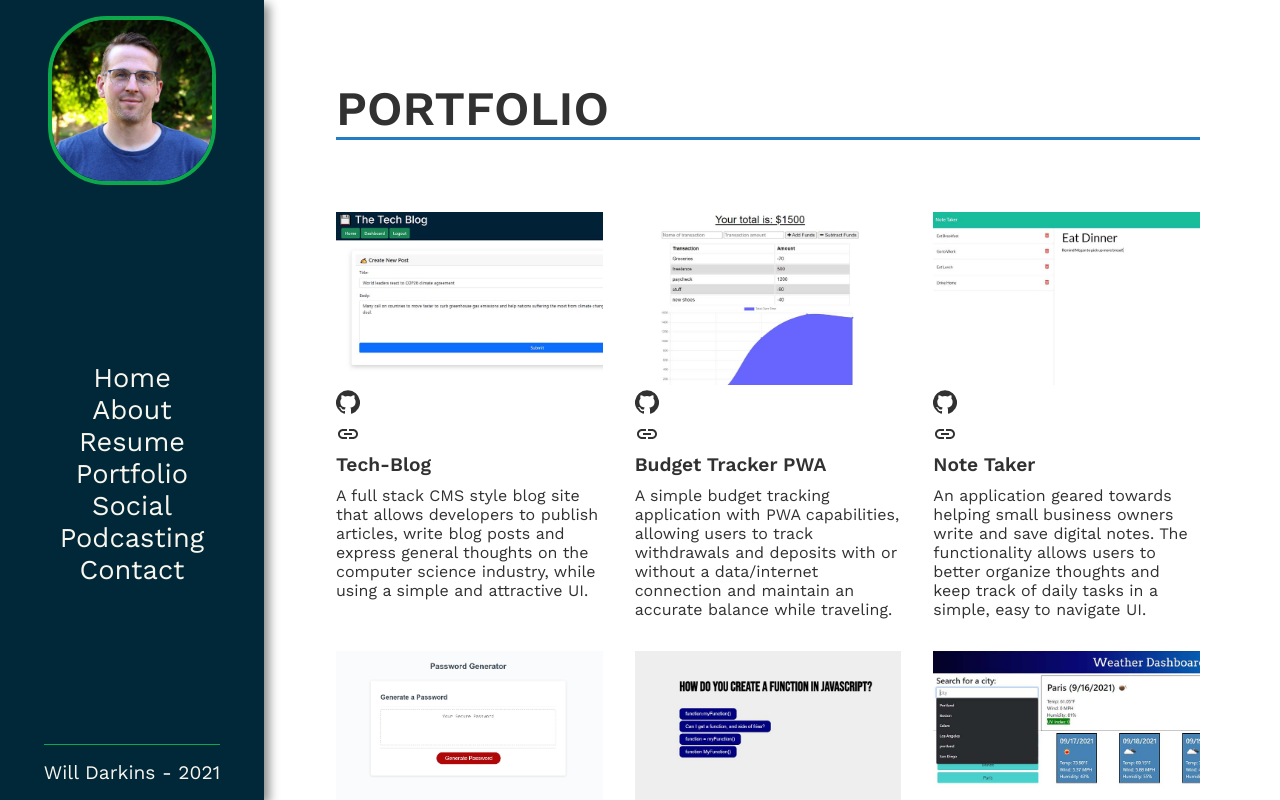
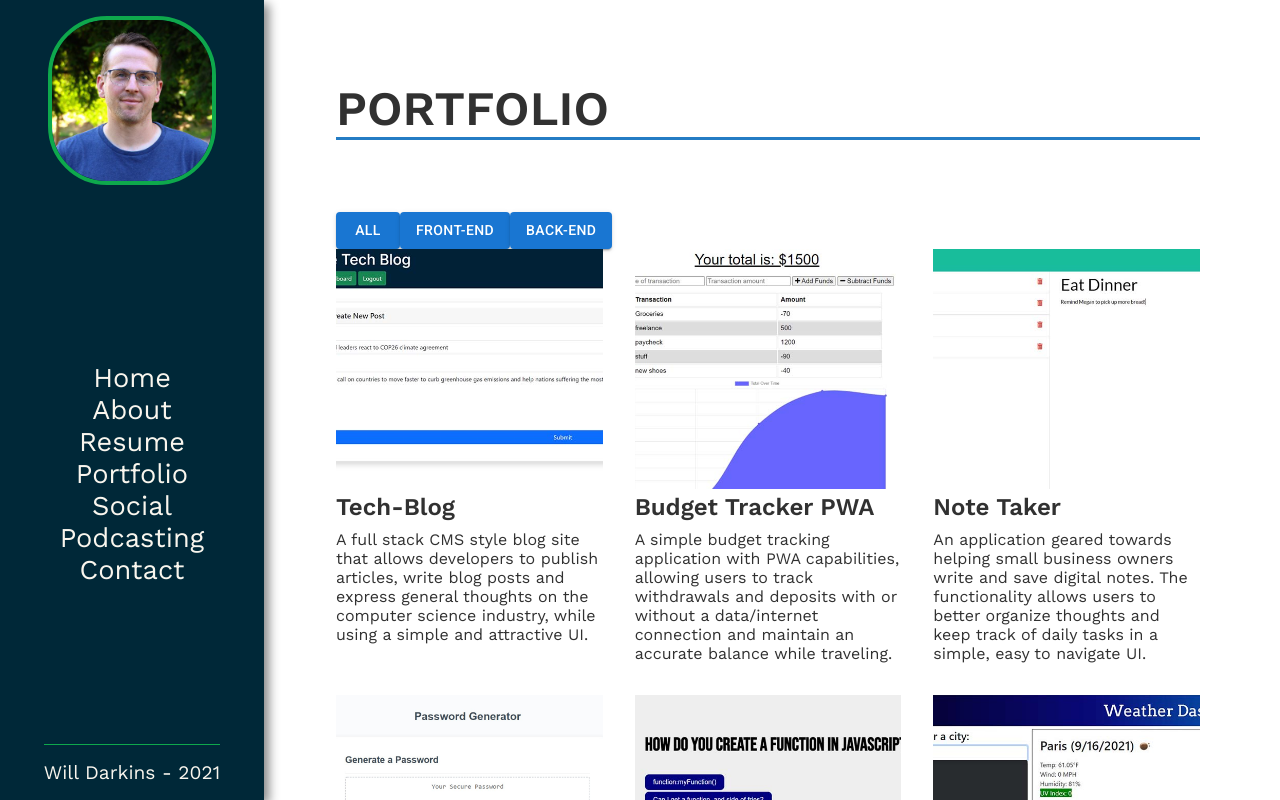
Before and after one commit to willdarkins/portfolio_darkins, a React (Create React App) app: page /portfolio in a window 1280 px wide. Shown: the top 800 px of the page. Built offline with nearby package versions, Linux system fonts and the light colour scheme; a web font is replaced by a local one.

Commit message:
fixed the bug where there were repeating category buttons with a new Set operator - also imported Material UI buttons into the Button.js component

```diff
--- /dev/null
+++ b/src/Components/Button.js
@@ -0,0 +1,19 @@
+import React from 'react'
+import Button from '@mui/material/Button';
+
+//the onClick event should initiate the filter prop to display only portfolio projects designated from the button title
+function FilterButton({filter, button}) {
+    return (
+        <div>
+            {
+                button.map((but, i) => {
+                    return <Button variant="contained" size="medium" key={i} onClick={() => filter(but)}>
+                        {but}
+                    </Button>
+                })
+            }
+        </div>
+    )
+}
+
+export default FilterButton
--- a/src/Components/Menu.js
+++ b/src/Components/Menu.js
@@ -12,8 +12,16 @@ const MenuStyles = styled.div`
         .portfolio-content{
             display: block;
             position: relative;
+            h6{
+                font-size: 1.5rem;
+            }
             img{
+                height: 30vh;
+                object-fit: cover;
                 width: 100%;
+            }
+            ul{
+                display: none;
             }
         }
     }
--- a/src/Pages/PortfolioPage.js
+++ b/src/Pages/PortfolioPage.js
@@ -4,13 +4,31 @@ import {MainLayout, InnerLayout} from '../Styles/Layout'
 import Title from '../Components/Title'
 import portfolios from '../Data/portfolios'
 import Menu from '../Components/Menu'
+import FilterButton from '../Components/Button'
+
+//Because each value in the Set has to be unique, the value equality will be checked, and weed out the duplicate category designations
+const allButtons = ['All', ...new Set(portfolios.map(item => item.category))]
 
 function Portfolio() {
     const[menuItem, setMenuItem] = useState(portfolios)
-    return (
+    const[button, setButtons] = useState(allButtons)
+
+    //filter function used in order to filter array items from category and display on a button
+    const filter = (button) => {
+        //conditonal statement to return all data objects from the portfolios array when clicked by the corresponding button
+        if(button === 'All'){
+            setMenuItem(portfolios)
+            return;
+        }
+        const filteredData = portfolios.filter(item=> item.category === button);
+        setMenuItem(filteredData)
+    }
+        return (
         <MainLayout>
             <Title title={'Portfolio'} />
             <InnerLayout>
+                {/* allows me to access the filter function inside the Button Component */}
+                <FilterButton filter={filter} button={button}/>
                 <Menu menuItem={menuItem} />
             </InnerLayout>
         </MainLayout>
```
